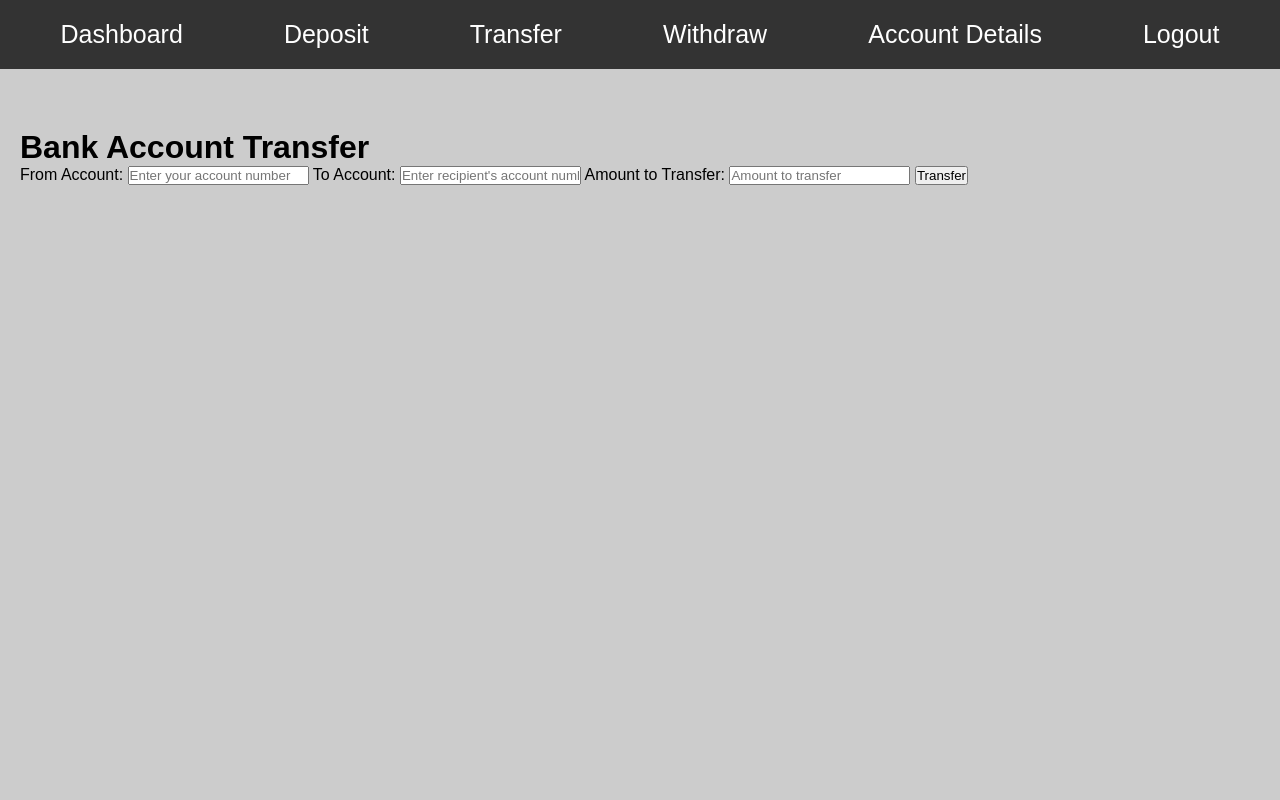
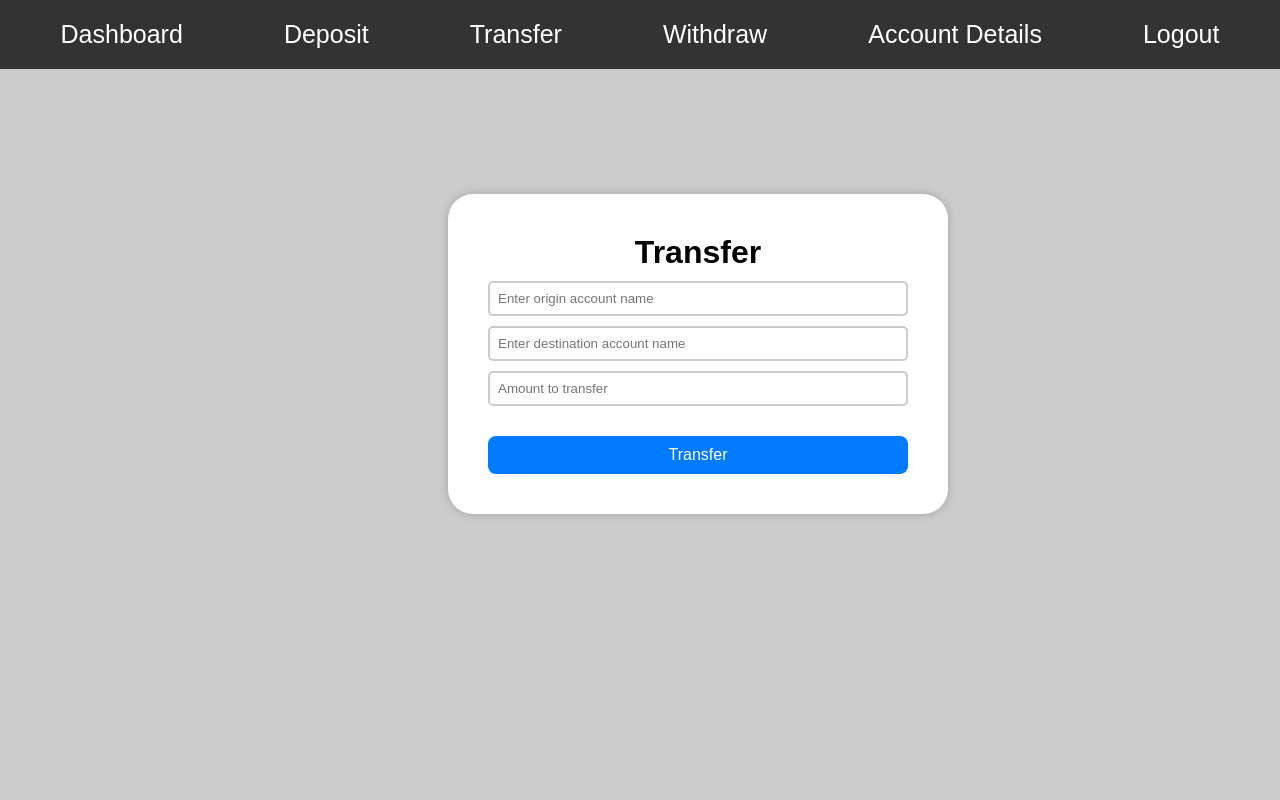
Before and after one commit to bmai1/CMPE-131-Group-1, a Flask app: page /transfer in a window 1280 px wide. Run offline with Flask 3, Linux system fonts and the light colour scheme.

Commit message:
Finish transfer route

```diff
--- a/app.py
+++ b/app.py
@@ -195,8 +195,39 @@ def deposit():
     return render_template('deposit.html')
 
 
-@app.route('/transfer')
+@app.route('/transfer', methods=['GET', 'POST'])
 def transfer():
+    if 'username' in session:
+        username = session['username']
+        db = get_db()
+
+        if request.method == 'POST':
+            fromaccount = request.form.get('fromaccount')
+            toaccount = request.form.get('toaccount')
+            amount = float(request.form.get('amount'))
+
+            if fromaccount != toaccount and amount > 0:
+                from_balance = db.execute(
+                    "SELECT balance FROM accounts WHERE username = ? AND accountname = ?",
+                    (username, fromaccount)
+                ).fetchone()
+
+                to_balance = db.execute(
+                    "SELECT balance FROM accounts WHERE username = ? AND accountname = ?",
+                    (username, toaccount)
+                ).fetchone()
+
+                if from_balance['balance'] >= amount:
+                    db.execute(
+                        "UPDATE accounts SET balance = balance - ? WHERE username = ? AND accountname = ?",
+                        (amount, username, fromaccount)
+                    )
+                    db.execute(
+                        "UPDATE accounts SET balance = balance + ? WHERE username = ? AND accountname = ?",
+                        (amount, username, toaccount)
+                    )
+                    db.commit()
+
     return render_template('transfer.html')
 
 @app.route('/withdraw', methods=['GET', 'POST'])
--- a/templates/transfer.html
+++ b/templates/transfer.html
@@ -5,8 +5,10 @@
         <meta name="viewport" content="width=device-width, initial-scale=1.0">
         <title>Transfer</title>
         <link rel="stylesheet" href="{{ url_for('static', filename='styles/dashboard.css') }}">
+        <link rel="stylesheet" href="{{ url_for('static', filename='styles/deposit.css') }}">
+        <link rel="stylesheet" href="{{ url_for('static', filename='styles/loginregister.css') }}">
     </head>
-    <body>
+    <body style="display:block;">
         <nav class="navbar">
             <ul>
                 <li><a href="{{ url_for('dashboard') }}">Dashboard</a></li>
@@ -18,19 +20,14 @@
             </ul>
         </nav>
         <div class="container">
-            <h1>Bank Account Transfer</h1>
-            <form id="transfer-form">
-                <label for="from-account">From Account:</label>
-                <input type="text" id="from-account" name="from-account" placeholder="Enter your account number" required>
-
-                <label for="to-account">To Account:</label>
-                <input type="text" id="to-account" name="to-account" placeholder="Enter recipient's account number" required>
-
-                <label for="amount">Amount to Transfer:</label>
+            <h1>Transfer</h1>
+            <form id="transfer-form" method="post">
+                <input type="text" id="fromaccount" name="fromaccount" placeholder="Enter origin account name" required>
+                <input type="text" id="toaccount" name="toaccount" placeholder="Enter destination account name" required>
                 <input type="number" id="amount" name="amount" placeholder="Amount to transfer" required>
-
-                <button type="submit">Transfer</button>
-                <p id="error-message"></p>
+                <div class="buttons">
+                    <button type="submit" class="login-button">Transfer</button>
+                </div>
             </form>
         </div>
     </body>
```
Also changed, not shown: database/database.db.
